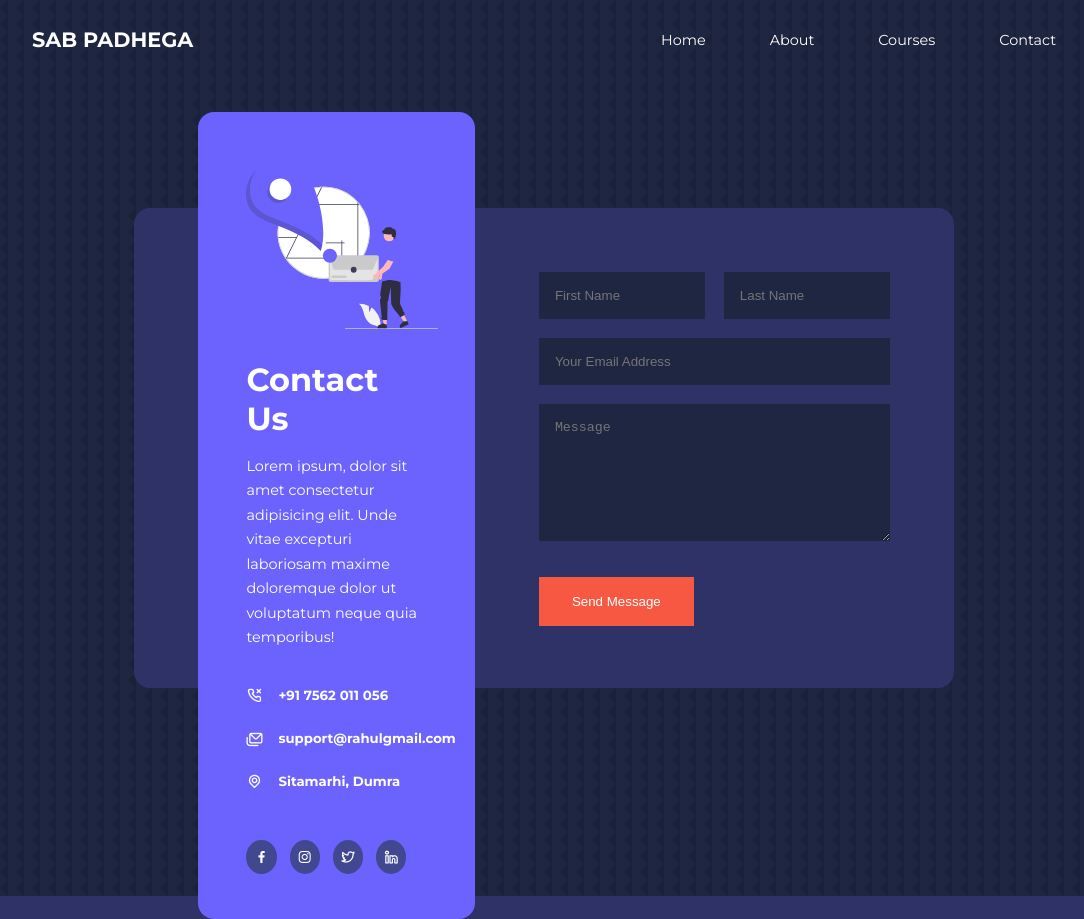
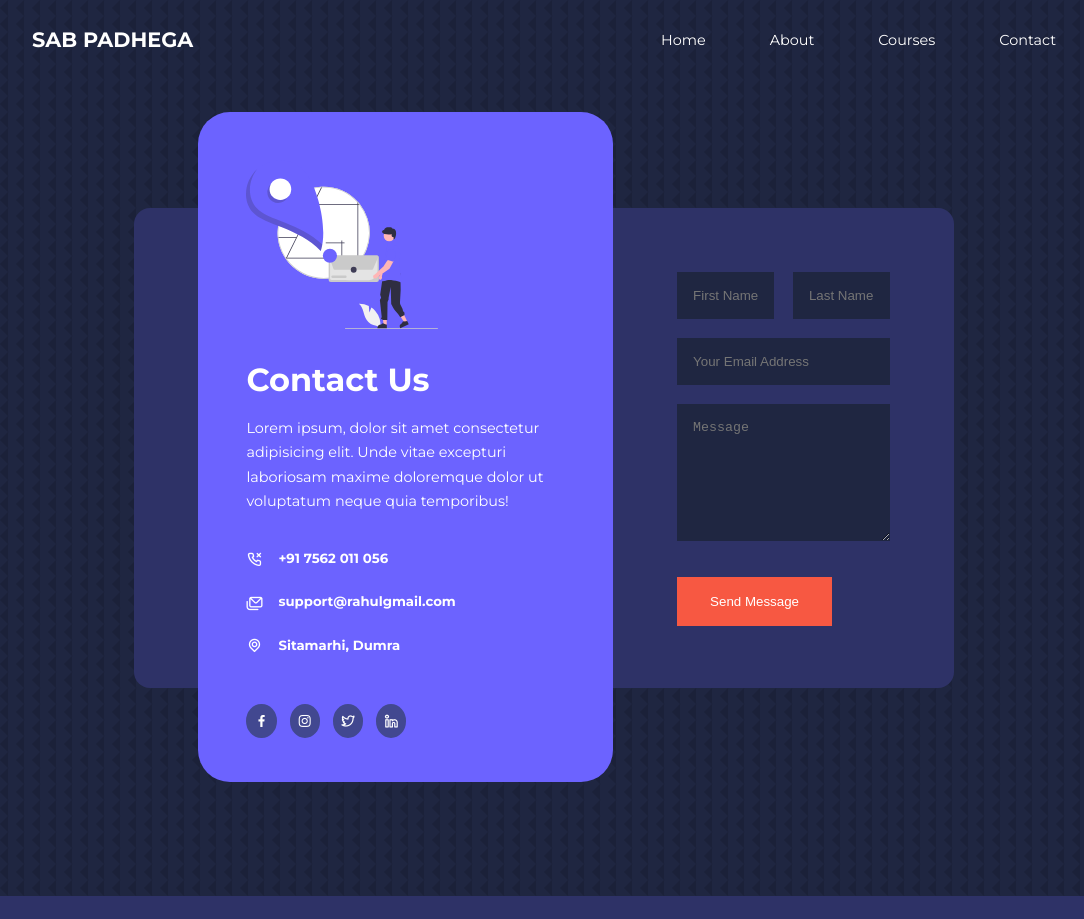
Before and after one commit to CodeHelp1/Education-Website, a plain HTML site: page contact.html in a window 1280 px wide. Shown: the top 919 px of the page, without its empty margins (96-1180 px from the left). Drawn offline with nearby package versions, Linux system fonts and the light colour scheme.

Commit message:
five commit

```diff
--- a/css/contact.css
+++ b/css/contact.css
@@ -2,9 +2,10 @@
       background: var(--color-bg1);
       padding: 4rem;
       display: grid;
-      grid-template-columns: 40% 60%;
+      grid-template-columns: 60% 40%;
       gap: 4rem;
       height: 30rem;
+      /* width: 80rem; */
       margin: 7rem auto;
       border-radius: 1rem;
  }
@@ -12,7 +13,7 @@
    .contact__aside {
             background: var(--color-primary);
             padding: 3rem;
-            border-radius: 1rem;
+            border-radius: 2rem;
             position: relative;
             bottom: 10rem;
    }
```
